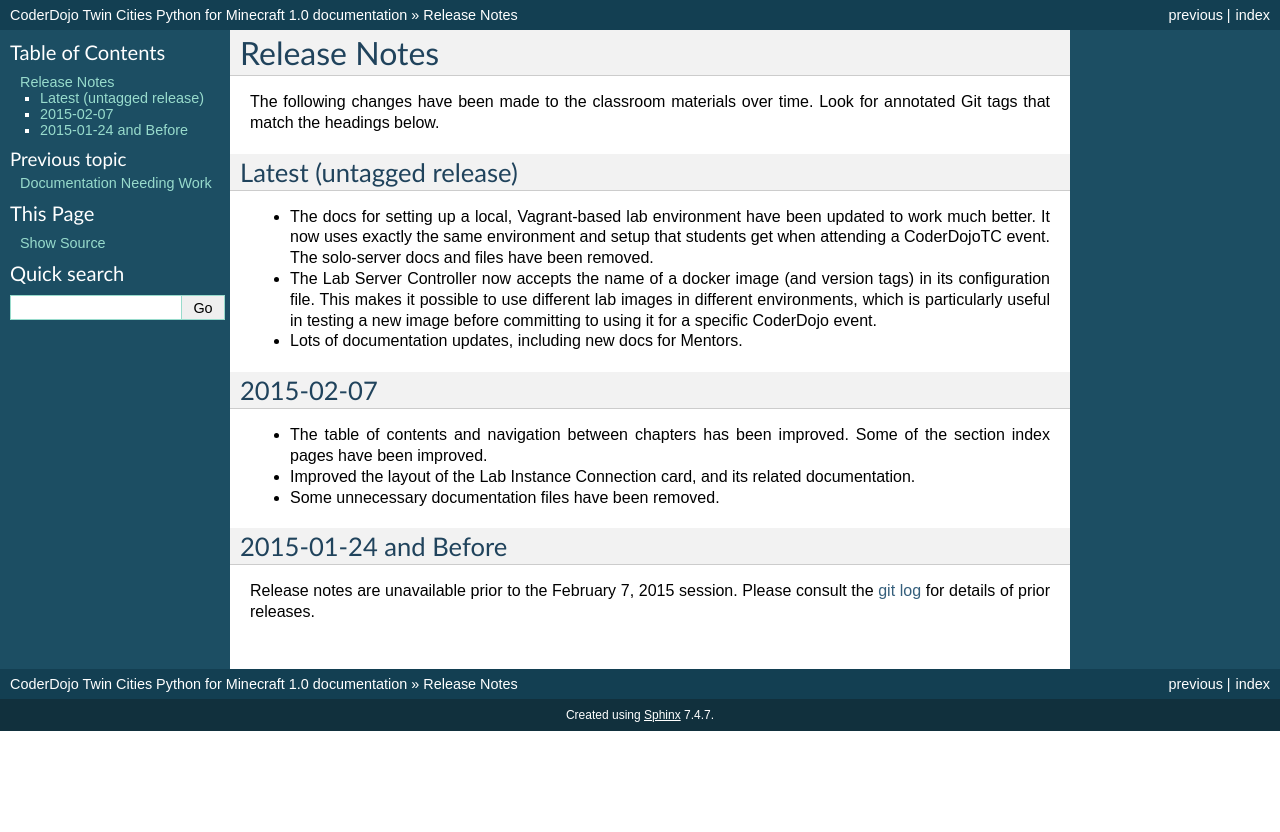
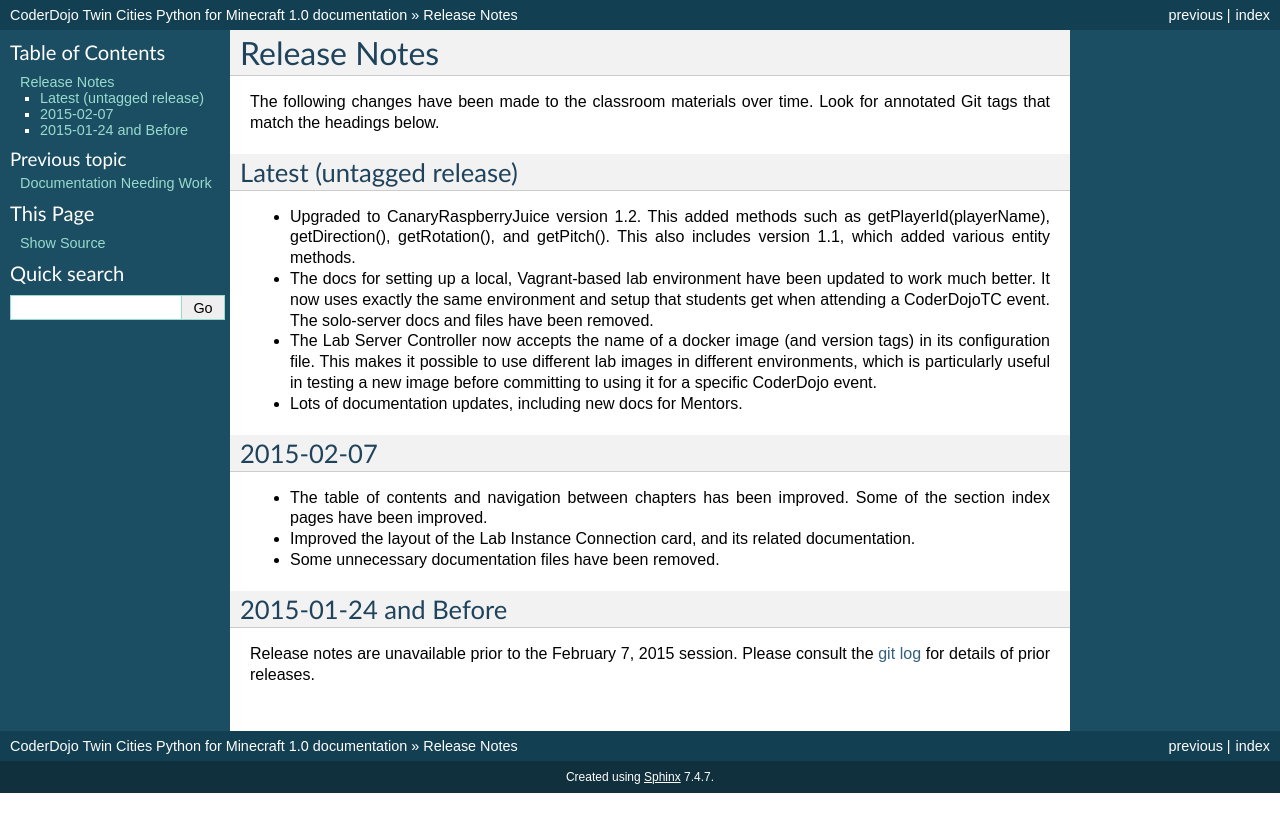
Before and after one commit to CoderDojoTC/python-minecraft, a Sphinx documentation site: the page built from docs/release-notes.rst, in a window 1280 px wide. Shown: the top 832 px of the page. Built offline with Sphinx 7.4.7, drawn with Linux system fonts in a browser that asks for light colours.

Commit message:
Updated release notes.

```diff
--- a/docs/release-notes.rst
+++ b/docs/release-notes.rst
@@ -8,6 +8,11 @@
 
 Latest (untagged release)
 =========================
+
+* Upgraded to CanaryRaspberryJuice version 1.2. This added methods
+  such as getPlayerId(playerName), getDirection(), getRotation(), and
+  getPitch(). This also includes version 1.1, which added various
+  entity methods.
 
 * The docs for setting up a local, Vagrant-based lab environment have
   been updated to work much better. It now uses exactly the same
```
